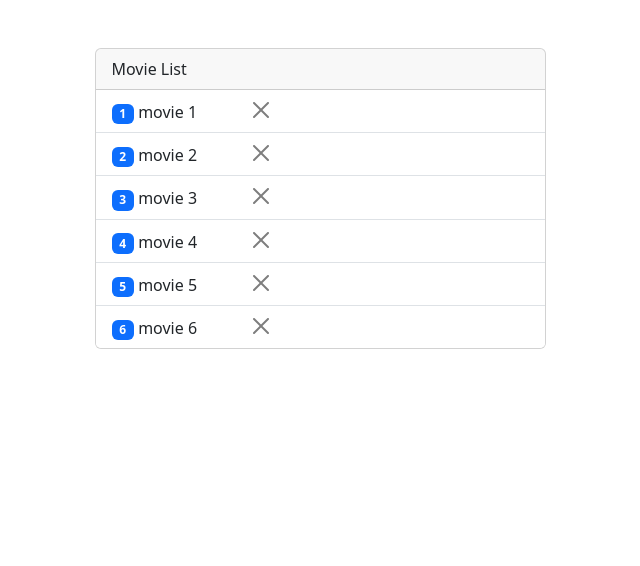
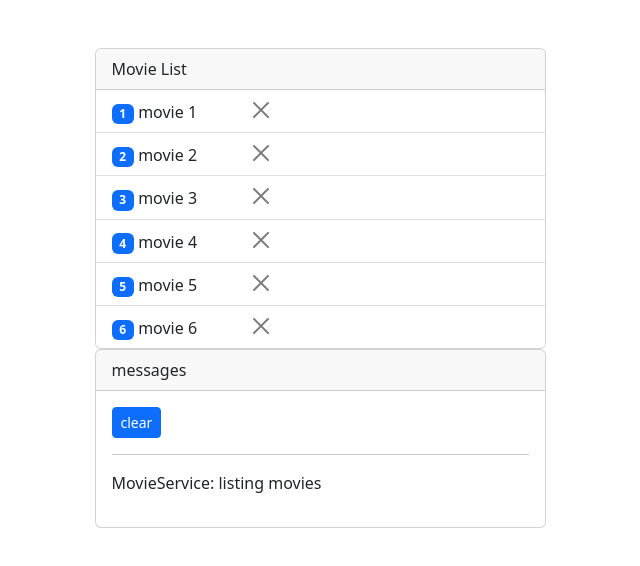
Before and after one commit to Abdullah-Alsabouni/MovieApp, an Angular app: page / in a window 1280 px wide. Shown: the top 566 px of the page, without its empty margins (320-960 px from the left). Built offline with nearby package versions, Linux system fonts and the light colour scheme.

Commit message:
Lesson 10-Logging

```diff
--- a/src/app/app.component.html
+++ b/src/app/app.component.html
@@ -2,6 +2,7 @@
     <div class = "row justify-content-center">
         <div class="col-md-5 mt-5">
             <movies></movies>
+            <logging></logging>
         </div>
     </div>
 </div>
--- a/src/app/app.module.ts
+++ b/src/app/app.module.ts
@@ -7,13 +7,15 @@
 import { MovieComponent } from './movie/movie.component';
 import { FormsModule } from '@angular/forms';
 import { MovieDetailComponent } from './movie-detail/movie-detail.component';
+import { LoggingComponent } from './logging/logging.component';
 
 @NgModule({
   declarations: [
     AppComponent,
     MoviesComponent,
     MovieComponent,
-    MovieDetailComponent
+    MovieDetailComponent,
+    LoggingComponent
   ],
   imports: [
     BrowserModule,
--- /dev/null
+++ b/src/app/logging.service.ts
@@ -0,0 +1,19 @@
+import { Injectable } from '@angular/core';
+
+@Injectable({
+  providedIn: 'root'
+})
+export class LoggingService {
+
+  messages: string[] = []; // mesajları dizisi
+
+  add(message: string){ // mesaj ekle fonksiyonu
+    this.messages.push(message);
+  }
+
+  clear() { // mesaj sil fonksiyonu
+    this.messages = [];
+  }
+
+  constructor() { }
+}
--- /dev/null
+++ b/src/app/logging/logging.component.html
@@ -0,0 +1,12 @@
+<div class="card" *ngIf="loggingService.messages.length">
+    <div class="card-header">
+        messages
+    </div>
+    <div class="card-body">
+        <button (click)="loggingService.clear()" class="btn btn-primary btn-sm">clear</button>
+        <hr>
+        <p *ngFor = "let messages of loggingService.messages">
+            {{messages}}
+        </p>
+    </div>
+</div>
--- a/src/app/movie.service.ts
+++ b/src/app/movie.service.ts
@@ -2,6 +2,7 @@
 import { Movie } from './movie';
 import { Movies } from './movie.datasource';
 import { Observable, of } from 'rxjs';
+import { LoggingService } from './logging.service';
 
 
 @Injectable({
@@ -9,9 +10,10 @@
 })
 export class MovieService {
 
-  constructor() { }
+  constructor(private loggingService: LoggingService) {} // logging servisini MovieService'e dahil etmek
 
   getMovies(): Observable<Movie[]> { // Observable : bilgiyi asenkron bir şekilde almamızı sağlar
+    this.loggingService.add('MovieService: listing movies');
     return of(Movies);
   }
 }
```
Also changed, not shown: src/app/logging/logging.component.ts (added, +14 -0 lines), src/app/logging/logging.component.css (added).
